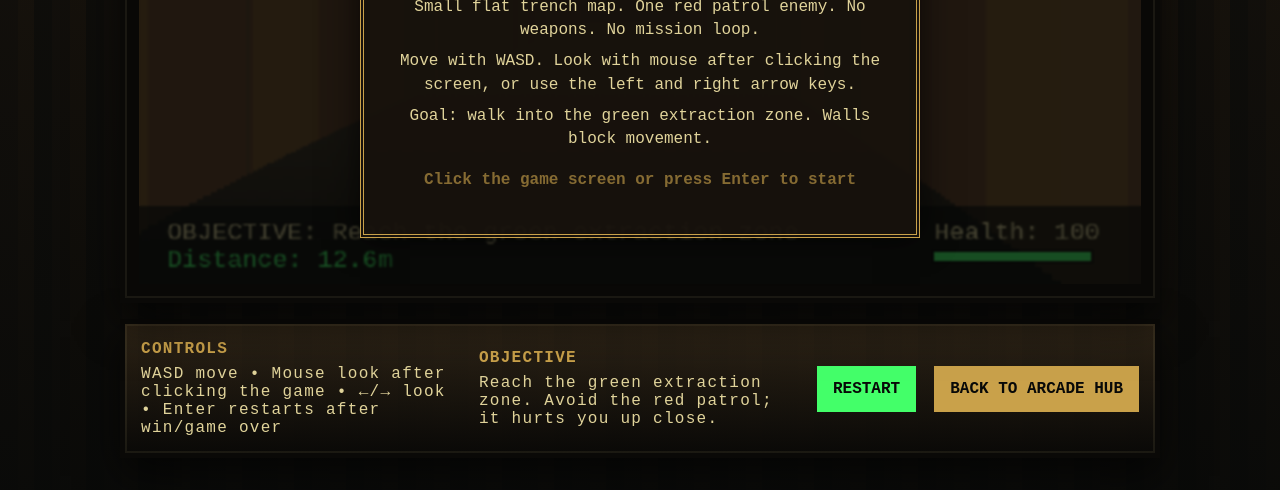
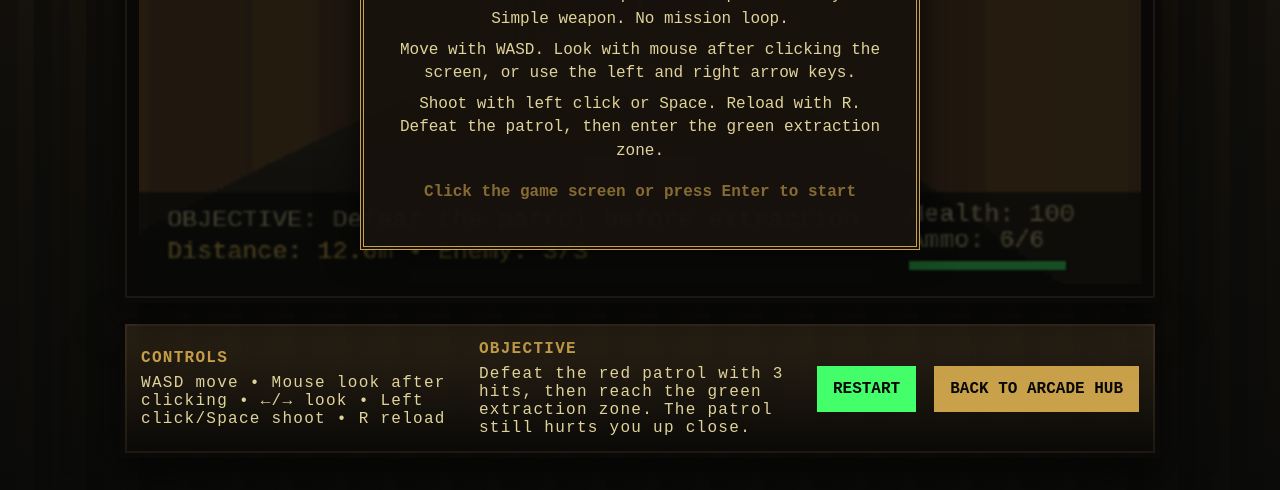
Before and after one commit to gabect/bodegadejuegos, a plain HTML site: page games/frontline-echo/index.html in a window 1280 px wide. Shown: the part 588-1078 px from the top of the page. Drawn offline with Linux system fonts and the light colour scheme; animation ran at ten frames a second.

Commit message:
Add simple weapon prototype

```diff
--- a/games/frontline-echo/index.html
+++ b/games/frontline-echo/index.html
@@ -9,7 +9,7 @@
 <body>
   <main class="cabinet" aria-label="Frontline Echo playable prototype">
     <header class="marquee">
-      <p class="kicker">Playable First-Person Prototype • Flat Map • One Enemy</p>
+      <p class="kicker">Prototype 5 • Simple Weapon • Flat Map • One Enemy</p>
       <h1>Frontline Echo</h1>
       <p>Avoid the red patrol, move through the trench layout, and reach the green extraction zone.</p>
     </header>
@@ -24,11 +24,11 @@
     <section class="briefing" aria-label="Controls and prototype details">
       <div>
         <h2>Controls</h2>
-        <p>WASD move • Mouse look after clicking the game • ←/→ look • Enter restarts after win/game over</p>
+        <p>WASD move • Mouse look after clicking • ←/→ look • Left click/Space shoot • R reload</p>
       </div>
       <div>
         <h2>Objective</h2>
-        <p>Reach the green extraction zone. Avoid the red patrol; it hurts you up close.</p>
+        <p>Defeat the red patrol with 3 hits, then reach the green extraction zone. The patrol still hurts you up close.</p>
       </div>
       <button id="restartButton" class="restart-button" type="button">Restart</button>
       <a href="../../index.html" class="back-link">Back to Arcade Hub</a>
--- a/games/frontline-echo/script.js
+++ b/games/frontline-echo/script.js
@@ -17,6 +17,11 @@
   const ENEMY_DAMAGE_PER_SECOND = 18;
   const EXTRACTION_RADIUS = 0.72;
   const MAX_HEALTH = 100;
+  const ENEMY_MAX_HEALTH = 3;
+  const MAX_AMMO = 6;
+  const MUZZLE_FLASH_TIME = 0.12;
+  const HIT_FEEDBACK_TIME = 0.45;
+
 
   const map = [
     "111111111111",
@@ -45,7 +50,11 @@
   const state = {
     mode: "ready",
     player: { ...playerStart, health: MAX_HEALTH },
-    enemy: { ...enemyStart },
+    enemy: { ...enemyStart, health: ENEMY_MAX_HEALTH, defeated: false },
+    ammo: MAX_AMMO,
+    muzzleFlashTimer: 0,
+    hitFeedbackTimer: 0,
+    statusText: "Defeat the patrol, then extract",
     keys: new Set(),
     pointerLocked: false,
     won: false,
@@ -62,7 +71,11 @@
 
   function resetGame() {
     state.player = { ...playerStart, health: MAX_HEALTH };
-    state.enemy = { ...enemyStart };
+    state.enemy = { ...enemyStart, health: ENEMY_MAX_HEALTH, defeated: false };
+    state.ammo = MAX_AMMO;
+    state.muzzleFlashTimer = 0;
+    state.hitFeedbackTimer = 0;
+    state.statusText = "Defeat the patrol, then extract";
     state.mode = "playing";
     state.won = false;
     hideOverlay();
@@ -144,6 +157,7 @@
 
   function updateEnemy(dt) {
     const e = state.enemy;
+    if (e.defeated) return;
     const p = state.player;
     const distanceToPlayer = Math.hypot(p.x - e.x, p.y - e.y);
     const canSeePlayer = distanceToPlayer <= ENEMY_CHASE_RADIUS && hasLineOfSight(e, p);
@@ -176,6 +190,67 @@
     }
   }
 
+  function castEnemyRay(angle) {
+    const e = state.enemy;
+    if (e.defeated) return null;
+
+    const rayX = Math.cos(angle);
+    const rayY = Math.sin(angle);
+    const dx = e.x - state.player.x;
+    const dy = e.y - state.player.y;
+    const projection = dx * rayX + dy * rayY;
+    if (projection <= 0 || projection > MAX_DEPTH) return null;
+
+    const closestX = state.player.x + rayX * projection;
+    const closestY = state.player.y + rayY * projection;
+    const missDistance = Math.hypot(e.x - closestX, e.y - closestY);
+    if (missDistance > ENEMY_RADIUS + 0.08) return null;
+
+    const wallHit = castRay(angle);
+    if (projection > wallHit.depth + 0.04) return null;
+
+    return { distance: projection };
+  }
+
+  function shoot() {
+    if (state.mode !== "playing") return;
+
+    if (state.ammo <= 0) {
+      state.statusText = "Empty - press R to reload";
+      state.hitFeedbackTimer = HIT_FEEDBACK_TIME;
+      return;
+    }
+
+    state.ammo -= 1;
+    state.muzzleFlashTimer = MUZZLE_FLASH_TIME;
+
+    const hit = castEnemyRay(state.player.angle);
+    if (!hit) {
+      state.statusText = "Shot missed";
+      state.hitFeedbackTimer = Math.max(state.hitFeedbackTimer, 0.18);
+      return;
+    }
+
+    state.enemy.health = Math.max(0, state.enemy.health - 1);
+    state.hitFeedbackTimer = HIT_FEEDBACK_TIME;
+
+    if (state.enemy.health <= 0) {
+      state.enemy.defeated = true;
+      state.statusText = "Patrol defeated - extraction unlocked";
+      return;
+    }
+
+    state.statusText = `Hit confirmed - patrol armor ${state.enemy.health}/${ENEMY_MAX_HEALTH}`;
+  }
+
+  function reload() {
+    if (state.mode !== "playing") return;
+
+    state.ammo = MAX_AMMO;
+    state.statusText = "Reloaded";
+    state.hitFeedbackTimer = HIT_FEEDBACK_TIME * 0.65;
+  }
+
   function castRay(angle) {
     const sin = Math.sin(angle);
     const cos = Math.cos(angle);
@@ -201,6 +276,9 @@
   function update(dt) {
     if (state.mode !== "playing") return;
 
+    state.muzzleFlashTimer = Math.max(0, state.muzzleFlashTimer - dt);
+    state.hitFeedbackTimer = Math.max(0, state.hitFeedbackTimer - dt);
+
     const p = state.player;
     const turnSpeed = 2.4;
     if (state.keys.has("ArrowLeft")) p.angle -= turnSpeed * dt;
@@ -221,7 +299,13 @@
 
     if (state.mode !== "playing") return;
 
-    if (Math.hypot(p.x - extraction.x, p.y - extraction.y) <= EXTRACTION_RADIUS) {
+    const atExtraction = Math.hypot(p.x - extraction.x, p.y - extraction.y) <= EXTRACTION_RADIUS;
+    if (atExtraction && !state.enemy.defeated) {
+      state.statusText = "Extraction locked - defeat the patrol";
+      state.hitFeedbackTimer = Math.max(state.hitFeedbackTimer, 0.15);
+    }
+
+    if (atExtraction && state.enemy.defeated) {
       state.mode = "won";
       state.won = true;
       showOverlay(
@@ -294,6 +378,7 @@
 
   function drawEnemy(zBuffer) {
     const e = state.enemy;
+    if (e.defeated) return;
     const dx = e.x - state.player.x;
     const dy = e.y - state.player.y;
     const distance = Math.hypot(dx, dy);
@@ -336,6 +421,15 @@
     ctx.fillStyle = "#1a0504";
     ctx.fillRect(screenX - width * 0.2, eyeY, Math.max(1, width * 0.12), Math.max(1, height * 0.04));
     ctx.fillRect(screenX + width * 0.08, eyeY, Math.max(1, width * 0.12), Math.max(1, height * 0.04));
+
+    const barWidth = width * 0.78;
+    const barHeight = Math.max(4, height * 0.035);
+    const barX = screenX - barWidth / 2;
+    const barY = top - barHeight * 3;
+    ctx.fillStyle = "rgba(0, 0, 0, 0.65)";
+    ctx.fillRect(barX, barY, barWidth, barHeight);
+    ctx.fillStyle = state.hitFeedbackTimer > 0 ? "#ffe066" : "#ff5c4d";
+    ctx.fillRect(barX, barY, barWidth * (e.health / ENEMY_MAX_HEALTH), barHeight);
   }
 
   function drawMinimap() {
@@ -355,8 +449,10 @@
       }
     }
 
-    ctx.fillStyle = "#d12e2e";
-    ctx.fillRect(pad + state.enemy.x * scale - 2, pad + state.enemy.y * scale - 2, 4, 4);
+    if (!state.enemy.defeated) {
+      ctx.fillStyle = "#d12e2e";
+      ctx.fillRect(pad + state.enemy.x * scale - 2, pad + state.enemy.y * scale - 2, 4, 4);
+    }
 
     ctx.fillStyle = "#f5e6a8";
     ctx.beginPath();
@@ -371,37 +467,92 @@
     ctx.restore();
   }
 
+  function drawWeapon() {
+    const baseX = W / 2;
+    const baseY = H - 12;
+
+    ctx.save();
+    ctx.fillStyle = "#27221d";
+    ctx.fillRect(baseX - 48, baseY - 58, 96, 54);
+    ctx.fillStyle = "#4a4035";
+    ctx.fillRect(baseX - 36, baseY - 78, 72, 42);
+    ctx.fillStyle = "#16130f";
+    ctx.fillRect(baseX - 10, baseY - 120, 20, 66);
+    ctx.fillStyle = "#6b5a48";
+    ctx.fillRect(baseX - 7, baseY - 128, 14, 18);
+    ctx.fillStyle = "rgba(224, 211, 154, 0.25)";
+    ctx.fillRect(baseX + 14, baseY - 72, 12, 34);
+
+    if (state.muzzleFlashTimer > 0) {
+      const alpha = state.muzzleFlashTimer / MUZZLE_FLASH_TIME;
+      ctx.globalAlpha = alpha;
+      ctx.fillStyle = "#fff2a8";
+      ctx.beginPath();
+      ctx.moveTo(baseX, baseY - 150);
+      ctx.lineTo(baseX - 24, baseY - 112);
+      ctx.lineTo(baseX, baseY - 126);
+      ctx.lineTo(baseX + 24, baseY - 112);
+      ctx.closePath();
+      ctx.fill();
+      ctx.fillStyle = "#ff9f1a";
+      ctx.beginPath();
+      ctx.moveTo(baseX, baseY - 142);
+      ctx.lineTo(baseX - 13, baseY - 118);
+      ctx.lineTo(baseX + 13, baseY - 118);
+      ctx.closePath();
+      ctx.fill();
+    }
+
+    ctx.restore();
+  }
+
   function drawHud() {
     const distance = Math.hypot(state.player.x - extraction.x, state.player.y - extraction.y);
+    const objective = state.enemy.defeated ? "OBJECTIVE: Reach the green extraction zone" : "OBJECTIVE: Defeat the patrol before extraction";
 
     ctx.fillStyle = "rgba(8, 9, 8, 0.72)";
-    ctx.fillRect(0, H - 54, W, 54);
+    ctx.fillRect(0, H - 64, W, 64);
     ctx.fillStyle = "#e0d39a";
     ctx.font = "16px 'Courier New', monospace";
-    ctx.fillText("OBJECTIVE: Reach the green extraction zone", 18, H - 31);
-    ctx.fillStyle = "#43ff69";
-    ctx.fillText(`Distance: ${distance.toFixed(1)}m`, 18, H - 12);
+    ctx.fillText(objective, 18, H - 40);
+    ctx.fillStyle = state.enemy.defeated ? "#43ff69" : "#ffcf5a";
+    ctx.fillText(`Distance: ${distance.toFixed(1)}m • Enemy: ${state.enemy.defeated ? "DEFEATED" : `${state.enemy.health}/${ENEMY_MAX_HEALTH}`}`, 18, H - 18);
 
     const health = Math.ceil(state.player.health);
     ctx.fillStyle = health > 35 ? "#e0d39a" : "#ff5c4d";
-    ctx.fillText(`Health: ${health}`, W - 132, H - 31);
+    ctx.fillText(`Health: ${health}`, W - 148, H - 44);
+    ctx.fillStyle = "#e0d39a";
+    ctx.fillText(`Ammo: ${state.ammo}/${MAX_AMMO}`, W - 148, H - 26);
     ctx.fillStyle = "rgba(0, 0, 0, 0.45)";
-    ctx.fillRect(W - 134, H - 24, 104, 10);
+    ctx.fillRect(W - 150, H - 18, 104, 10);
     ctx.fillStyle = health > 35 ? "#43ff69" : "#ff5c4d";
-    ctx.fillRect(W - 132, H - 22, Math.max(0, state.player.health), 6);
+    ctx.fillRect(W - 148, H - 16, Math.max(0, state.player.health), 6);
 
-    ctx.strokeStyle = "rgba(224, 211, 154, 0.85)";
+    if (state.hitFeedbackTimer > 0) {
+      ctx.fillStyle = state.enemy.defeated ? "#43ff69" : "#ffe066";
+      ctx.font = "14px 'Courier New', monospace";
+      ctx.textAlign = "center";
+      ctx.fillText(state.statusText, W / 2, H / 2 + 34);
+      ctx.textAlign = "start";
+    }
+
+    ctx.strokeStyle = state.hitFeedbackTimer > 0 ? "#ffe066" : "rgba(224, 211, 154, 0.85)";
     ctx.beginPath();
-    ctx.moveTo(W / 2 - 8, H / 2);
-    ctx.lineTo(W / 2 + 8, H / 2);
-    ctx.moveTo(W / 2, H / 2 - 8);
-    ctx.lineTo(W / 2, H / 2 + 8);
+    ctx.moveTo(W / 2 - 10, H / 2);
+    ctx.lineTo(W / 2 - 3, H / 2);
+    ctx.moveTo(W / 2 + 3, H / 2);
+    ctx.lineTo(W / 2 + 10, H / 2);
+    ctx.moveTo(W / 2, H / 2 - 10);
+    ctx.lineTo(W / 2, H / 2 - 3);
+    ctx.moveTo(W / 2, H / 2 + 3);
+    ctx.lineTo(W / 2, H / 2 + 10);
     ctx.stroke();
   }
 
   function draw() {
     const zBuffer = drawWorld();
     drawEnemy(zBuffer);
+    drawWeapon();
     drawMinimap();
     drawHud();
   }
@@ -415,12 +566,23 @@
   }
 
   document.addEventListener("keydown", (event) => {
-    if (["KeyW", "KeyA", "KeyS", "KeyD", "ArrowLeft", "ArrowRight", "Enter", "Space"].includes(event.code)) {
+    if (["KeyW", "KeyA", "KeyS", "KeyD", "ArrowLeft", "ArrowRight", "Enter", "Space", "KeyR"].includes(event.code)) {
       event.preventDefault();
     }
 
-    if (event.code === "Enter" || event.code === "Space") {
+    if (event.code === "Enter") {
       if (state.mode !== "playing") resetGame();
+      return;
+    }
+
+    if (event.code === "Space") {
+      if (state.mode === "playing") shoot();
+      else resetGame();
+      return;
+    }
+
+    if (event.code === "KeyR") {
+      reload();
       return;
     }
 
@@ -431,8 +593,16 @@
     state.keys.delete(event.code);
   });
 
-  canvas.addEventListener("click", () => {
-    if (state.mode !== "playing") resetGame();
+  canvas.addEventListener("mousedown", (event) => {
+    if (event.button !== 0) return;
+    event.preventDefault();
+
+    if (state.mode !== "playing") {
+      resetGame();
+    } else {
+      shoot();
+    }
+
     canvas.requestPointerLock?.();
   });
 
@@ -451,9 +621,9 @@
   showOverlay(
     "Frontline Echo Prototype",
     [
-      "Small flat trench map. One red patrol enemy. No weapons. No mission loop.",
+      "Small flat trench map. One red patrol enemy. Simple weapon. No mission loop.",
       "Move with WASD. Look with mouse after clicking the screen, or use the left and right arrow keys.",
-      "Goal: walk into the green extraction zone. Walls block movement."
+      "Shoot with left click or Space. Reload with R. Defeat the patrol, then enter the green extraction zone."
     ]
   );
   draw();
```
